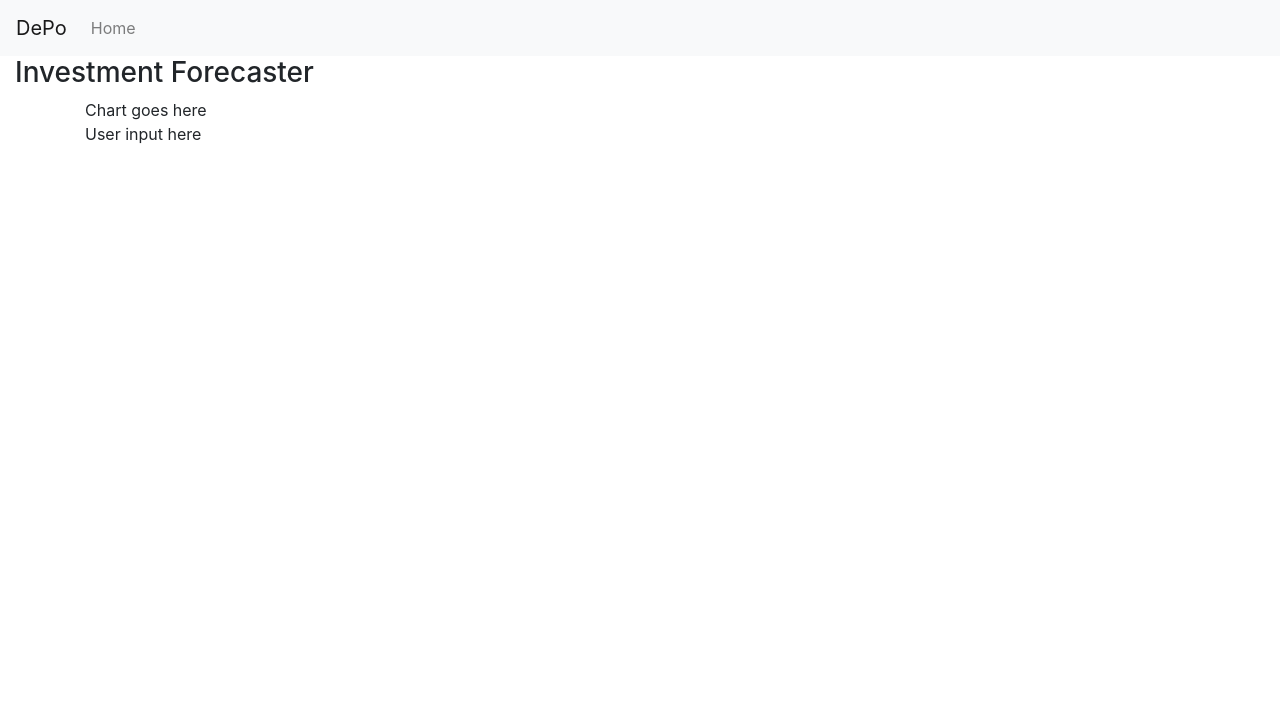
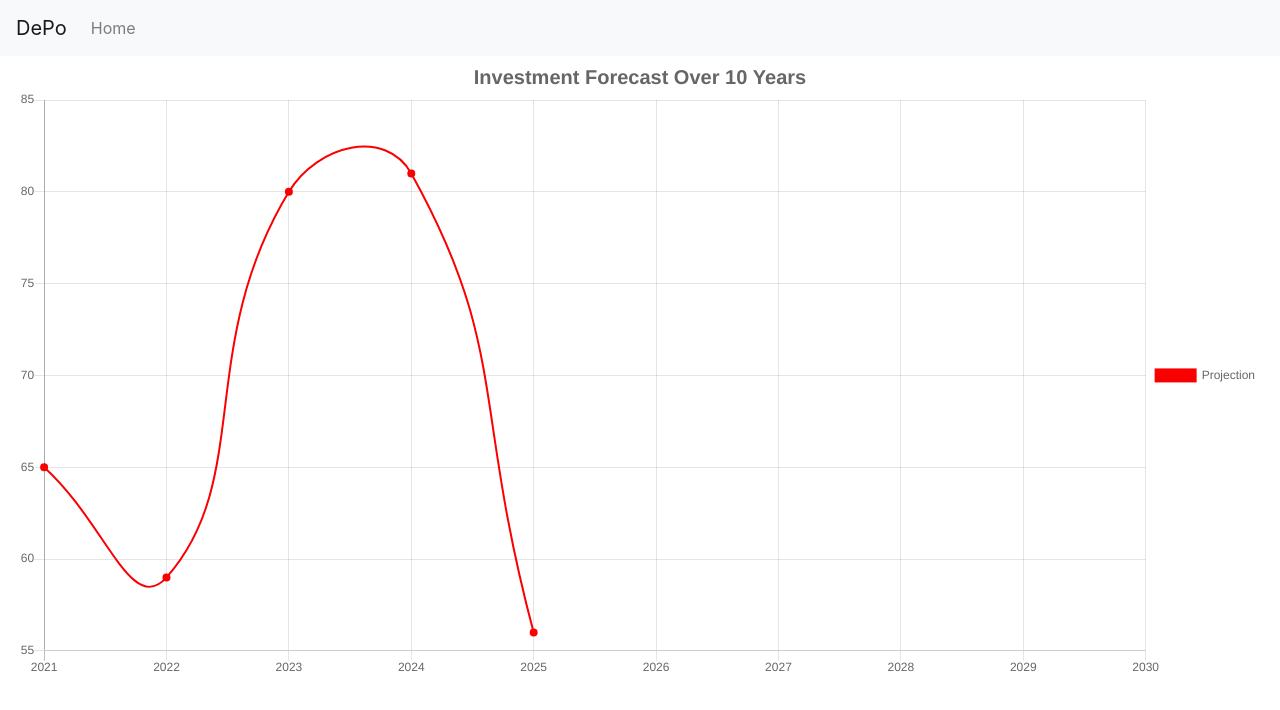
Before and after one commit to rashelrr/gs-summit-group-26, a React (Create React App) app in the folder Goldman Sachs/Forecaster/eng-possibilities-svcs-tests/src/main/java/com/investing/UI/: page / in a window 1280 px wide. Shown: the top 710 px of the page. Built offline with nearby package versions, Linux system fonts and the light colour scheme.

Commit message:
tried putting a chart in

```diff
--- a/Goldman Sachs/Forecaster/eng-possibilities-svcs-tests/src/main/java/com/investing/UI/src/pages/Forecaster/index.js
+++ b/Goldman Sachs/Forecaster/eng-possibilities-svcs-tests/src/main/java/com/investing/UI/src/pages/Forecaster/index.js
@@ -1,18 +1,64 @@
 import React from "react";
 import {Container} from "react-bootstrap";
+import {Line} from 'react-chartjs-2';
 
-const ForecasterHome = () => {
-  return (
-    <>
-       <div>
-            <h3>Investment Forecaster</h3>
-            {/* <p>Logic goes here</p> */}
-            <Container>Chart goes here</Container>
+const state = {
+  // TODO import years
+  labels: ['2021', '2022', '2023',
+           '2024', '2025','2026','2027',
+           '2028','2029', '2030'],
+  datasets: [
+    {
+      label: 'Projection',
+      fill: false,
+      lineTension: 0.5,
+      backgroundColor: 'rgba(250,0,0,1)',
+      borderColor: 'rgba(250,0,0,1)',
+      borderWidth: 2,
+      // TODO import data (these are just dummy values)
+      data: [65, 59, 80, 81, 56]
+    }
+  ]
+}
 
-            <Container>User input here</Container>
-          </div>
-    </>
-  );
-};
+export default class App extends React.Component {
+  render() {
+    return (
+      <div>
+        <Line
+          data={state}
+          options={{
+            title:{
+              display:true,
+              text:'Investment Forecast Over 10 Years',
+              fontSize:20
+            },
+            legend:{
+              display:true,
+              position:'right'
+            }
+          }}
+        />
+      </div>
+    );
+  }
+}
 
-export default ForecasterHome;
+
+
+
+// const ForecasterHome = () => {
+//   return (
+//     <>
+//        <div>
+//             <h3>Investment Forecaster</h3>
+//             {/* <p>Logic goes here</p> */}
+//             <Container>Chart goes here</Container>
+
+//             <Container>User input here</Container>
+//           </div>
+//     </>
+//   );
+// };
+
+// export default ForecasterHome;
```
